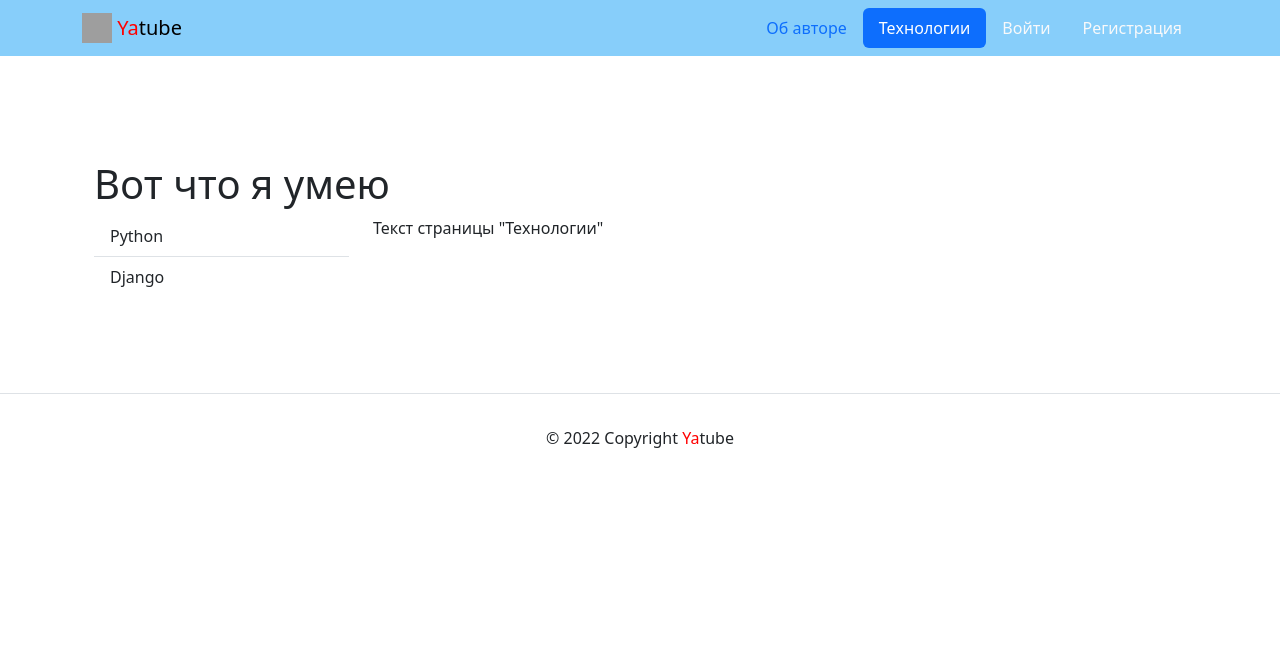
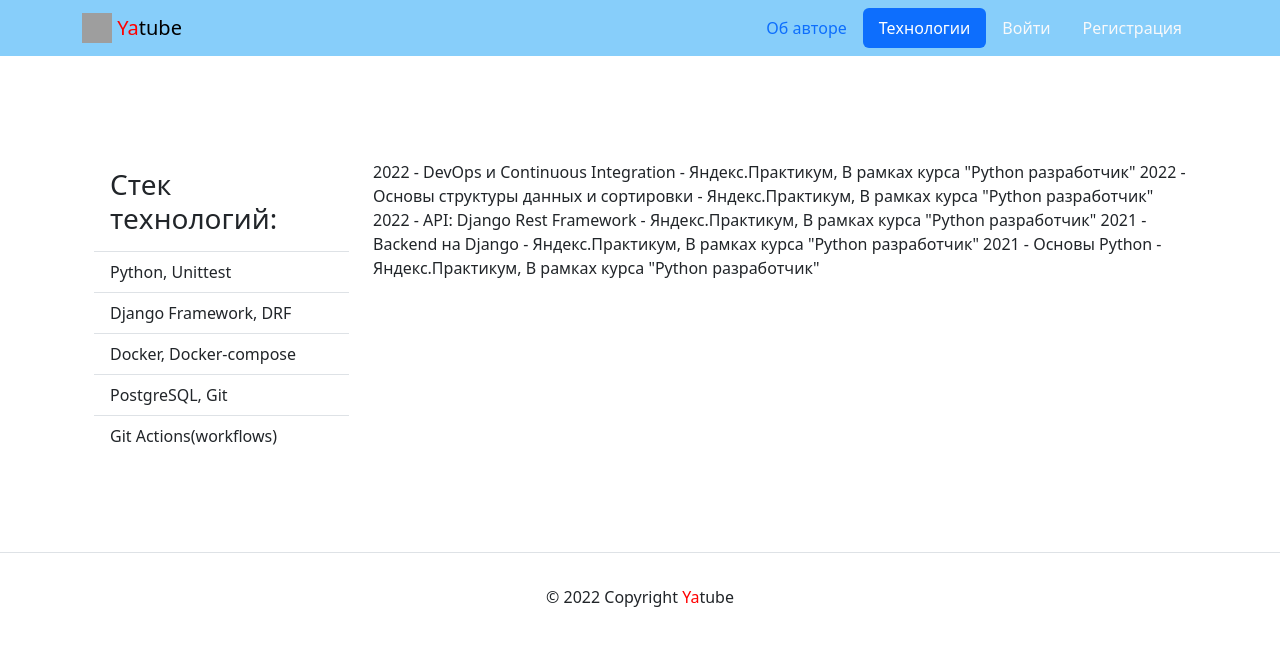
Before and after one commit to KitKat-ru/Yatube-project, a Django app: page /about/tech/ in a window 1280 px wide. Shown: the top 646 px of the page. Run offline with Django 3.2, Linux system fonts and the light colour scheme; some libraries are stand-ins or nearby versions; grey boxes are pictures that could not be loaded.

Commit message:
poppulate_about_page

```diff
--- a/yatube/templates/about/tech.html
+++ b/yatube/templates/about/tech.html
@@ -4,19 +4,36 @@
 {% block content %}
 <div class="container py-5">
   <div class="row">
-    <h1>Вот что я умею</h1>
     <aside class="col-12 col-md-3">
       <ul class="list-group list-group-flush">
         <li class="list-group-item">
-          Python
+          <h3>Стек технологий:</h3>
         </li>
         <li class="list-group-item">
-          Django
+          Python, Unittest
+        </li>
+        <li class="list-group-item">
+          Django Framework, DRF
+        </li>
+        <li class="list-group-item">
+           Docker, Docker-compose
+        </li>
+        <li class="list-group-item">
+          PostgreSQL, Git
+        </li>
+        <li class="list-group-item">
+          Git Actions(workflows)
         </li>
       </ul>
     </aside>
     <article class="col-12 col-md-9">
-      <p>Текст страницы "Технологии"</p>
+      <p>
+        2022 - DevOps и Continuous Integration - Яндекс.Практикум, В рамках курса "Python разработчик"
+        2022 - Основы структуры данных и сортировки - Яндекс.Практикум, В рамках курса "Python разработчик"
+        2022 - API: Django Rest Framework - Яндекс.Практикум, В рамках курса "Python разработчик"
+        2021 - Backend на Django - Яндекс.Практикум, В рамках курса "Python разработчик"
+        2021 - Основы Python - Яндекс.Практикум, В рамках курса "Python разработчик"
+      </p>
     </article>
   </div>
 </div>
```
Also changed, not shown: yatube/templates/about/author.html (+0 -24 lines).
